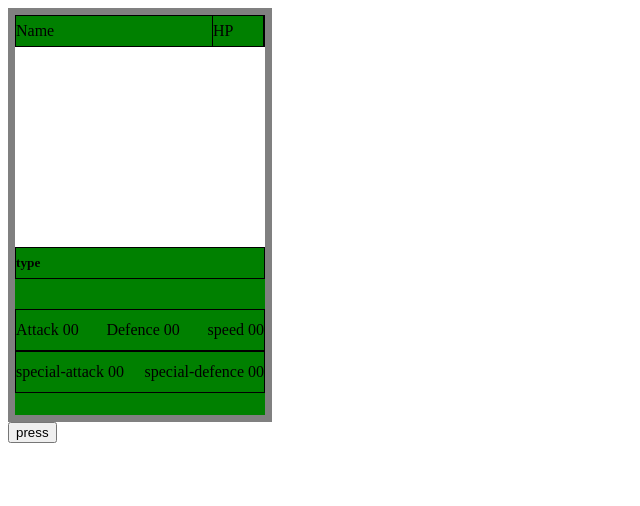
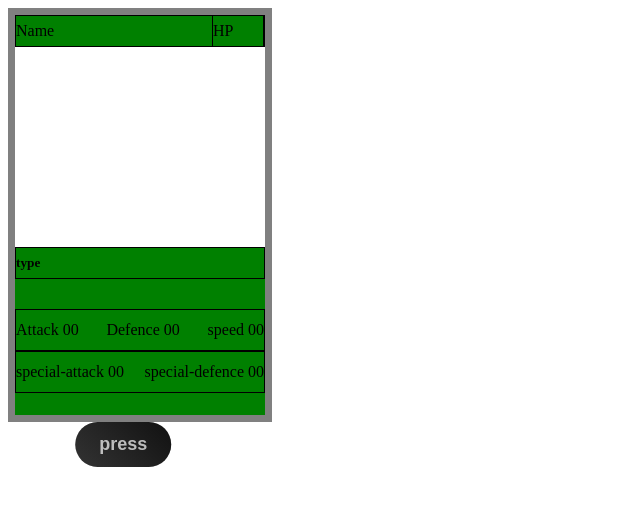
Before and after one commit to sauliusss/pokemon_api, a website: page index.html in a window 1280 px wide. Shown: the whole page, without its empty margins (0-640 px from the left). Drawn offline with Linux system fonts and the light colour scheme.

Commit message:
add button style ( not complete)

```diff
--- a/index.css
+++ b/index.css
@@ -65,3 +65,47 @@
   justify-content: space-between;
   border: 1px solid black;
 }
+button {
+  position: absolute;
+  top: 0;
+  left: 0;
+  transform: translate(70%, 0%);
+  display: inline-block;
+  padding: 12px 24px;
+  font-size: 18px;
+  font-weight: bold;
+  color: #fff;
+  background: linear-gradient(45deg, #333, #111); /* Darker initial gradient background */
+  border: none;
+  border-radius: 30px;
+  cursor: pointer;
+  overflow: hidden;
+  position: relative;
+  transition: background 0.5s ease-in-out;
+}
+
+button::before {
+  content: "";
+  position: absolute;
+  top: 0;
+  left: 0;
+  width: 100%;
+  height: 100%;
+  background: linear-gradient(45deg, #333, #111); /* Darker initial overlay color */
+  opacity: 0.3;
+  transition: opacity 0.3s ease-in-out;
+}
+
+button:hover::before {
+  opacity: 0.6;
+}
+
+button span {
+  position: relative;
+  z-index: 2;
+}
+
+button:hover {
+  transform: translateY(-2px); /* Slight upward hover effect */
+  background: linear-gradient(45deg, #222, #000); /* Updated gradient on hover */
+}
```
